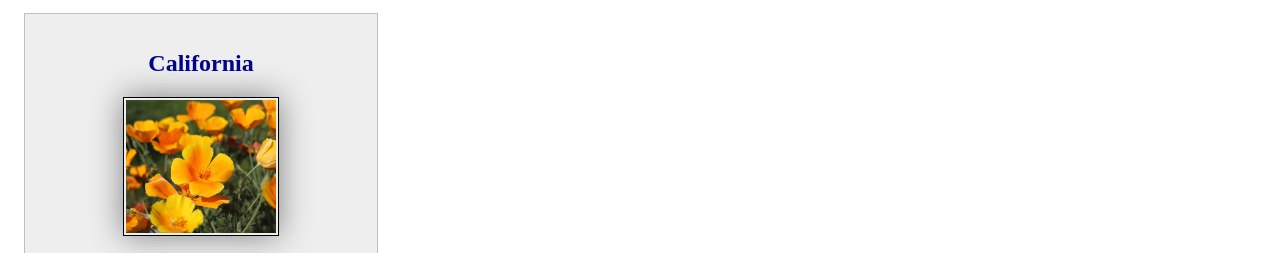
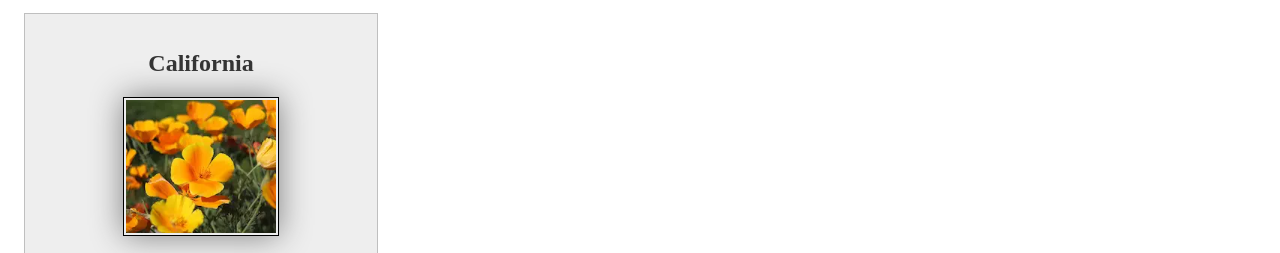
Before and after one commit to dianaTafolla510/wdd130, a plain HTML site: page index.html in a window 1280 px wide. Shown: the part 531-784 px from the top of the page. Drawn offline with Linux system fonts and the light colour scheme.

Commit message:
corrected img

```diff
--- a/index.html
+++ b/index.html
@@ -21,8 +21,8 @@
             <p>Hello! My name is Diana Tafolla and I am from Mexico city. I enjoy baking treats and creating reals!</p>
         </main>
         <aside>
-            <h1>California</h1>
-            <img src="images/CApoppy-licensed-image.jfif" alt="California Poppy">
+            <h2>California</h2>
+            <img src="images/CApoppy-licensed-image.webp" alt="California Poppy">
             <p>California is a state in the west cost. It has many wonderful beaches on the pacific ocean. To the south, it is bordered by Mexico. To the east, there is Arizona and Nevada. To the north, there is Oregon. To the west, the pacific ocean. </p>
         </aside>
         <footer>
```
Also changed, not shown: images/CApoppy-licensed-image.webp (added).
